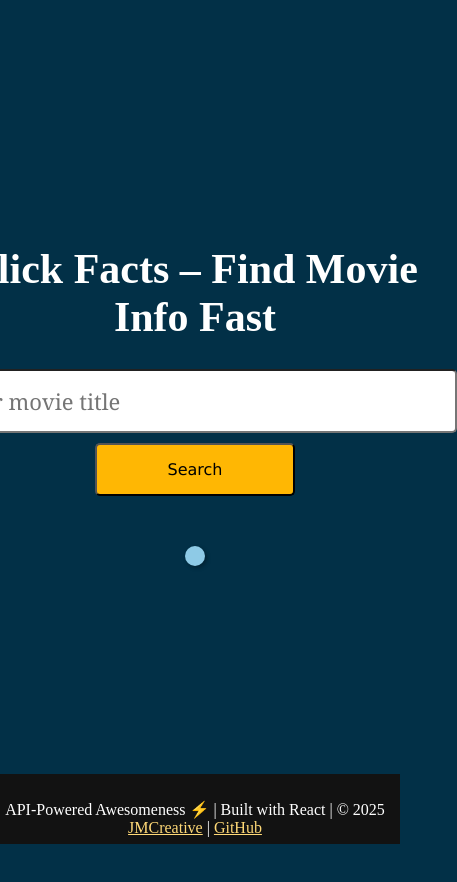
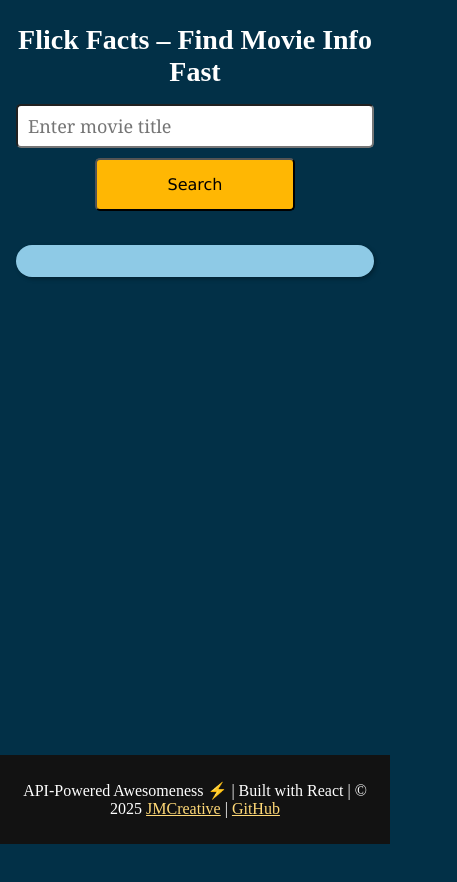
Before and after one commit to jeanMachadoNotes/Fast-Flix-React-App, a React (Create React App) app: page / in a window 390 px wide. Shown: the whole page, 457 px wide, since content can reach past the window. After the commit the page ends 844 px from the top, so only its background shows below. Built offline with nearby package versions, Linux system fonts and the light colour scheme; no server answers.

Commit message:
Style updates

```diff
--- a/src/index.css
+++ b/src/index.css
@@ -15,15 +15,25 @@
   --font-btn: verdana, "sans-serif";
 }
 
+html,
+body {
+  height: 100%;
+}
+
+*,
+*::before,
+*::after {
+  box-sizing: border-box;
+}
+
 body {
   background-color: var(--background);
   margin: 0;
   font-family: var(--font-header);
   -webkit-font-smoothing: antialiased;
   -moz-osx-font-smoothing: grayscale;
-  box-sizing: border-box;
-  height: 100%;
-  margin: 0;
+
+  min-height: 100%;
   display: flex;
   flex-direction: column;
 }
@@ -39,60 +49,83 @@ code {
   flex-direction: column;
   justify-content: center; /* Centers content when empty */
   align-items: center;
-  height: 100vh;
-  margin-bottom: 40px;
+
+  min-height: 100vh;
+  height: auto;
+  width: 100%;
+
+
+  padding: 24px 16px 90px;
+
+
 }
 
 .header {
   display: flex;
   flex-direction: column;
   align-items: center;
+
+  width: 100%;
+  max-width: 800px;
+
   h1 {
     font-size: 42px;
     text-align: center;
     color: var(--font-color);
+    margin: 0 0 16px;
   }
 
   input {
     font-family: var(--font-description);
-    display: flex;
-    height: 40px;
+    display: block;
+
+    width: 100%;
+    max-width: 500px;
+
+    height: 44px;
     font-size: 22px;
     border-radius: 5px;
-    width: 500px;
     padding: 10px;
 
   }
+
   button {
     font-family: var(--font-btn);
     background-color: var(--btn-color);
     color: var(--btn-color-light);
     color: var(--font-color-dark);
     border-radius: 5px;
+
     font-size: 16px;
     padding: 15px;
     margin: 10px 0;
-    width: 200px;
+
+    width: 100%;
+    max-width: 200px;
     justify-items: center;
   }
+
   button:hover {
     background-color: var(--btn-color-light)
   }
 }
 
 .movie-wrapper {
+  width: 100%;
   max-width: 800px;
+
   background-color: var(--background-lighter);
-  padding: 10px;
-  margin: 40px 0;
+  padding: 16px;
+  margin: 24px 0;
   border-radius: 25px;
   box-shadow: 2px 2px 4px rgba(0, 0, 0, 0.3);
 }
+
 .movie-details {
   color: var(--font-color-dark);
   display: grid;
   grid-template-columns: 1fr 1fr;
-  gap: 50px;
+  gap: 32px;
   margin: 20px 0;
 }
 
@@ -104,36 +137,87 @@ code {
 
 .movie-header {
   padding: 10px;
+
   h2 {
     font-size: 32px;
-    margin-bottom: 10px;
+    margin-bottom: 0 0 10px;
   }
 }
 
 .movie-poster {
   margin: 0 auto;
+  width: 100%;
+
   img {
+    display: block;
+    width: 100%;
+    height: auto;
     max-height: 400px;
+    object-fit: contain;
   }
 }
 
 .error-message {
   color: var(--font-color);
   font-size: 22px;
+  text-align: center;
 }
 
 footer {
   position: fixed;
+  left: 0;
   bottom: 0;
+
   width: 100%;
-  height: 50px;
+  min-height: 50px;
+  height: auto;
+
   background: #121212;
   color: white;
   text-align: center;
-  padding: 10px;
+  padding: 10px 16px;
 }
 
 footer a {
   text-decoration: underline;
   color: var(--btn-color-light);
 }
+
+/* Tablet + down */
+@media (max-width: 768px) {
+  .wrapper {
+    justify-content: flex-start;
+  }
+
+  .header h1 {
+    font-size: 34px;
+  }
+
+  .movie-details {
+    grid-template-columns: 1fr;
+    gap: 20px;
+  }
+
+  .movie-wrapper {
+    border-radius: 18px;
+  }
+}
+
+/* Small phones */
+@media (max-width: 480px) {
+  .header h1 {
+    font-size: 28px;
+  }
+
+  .header input {
+    font-size: 18px;
+  }
+
+  .movie-header h2 {
+    font-size: 24px;
+  }
+
+  .movie-poster img {
+    max-height: 320px;
+  }
+}
```
